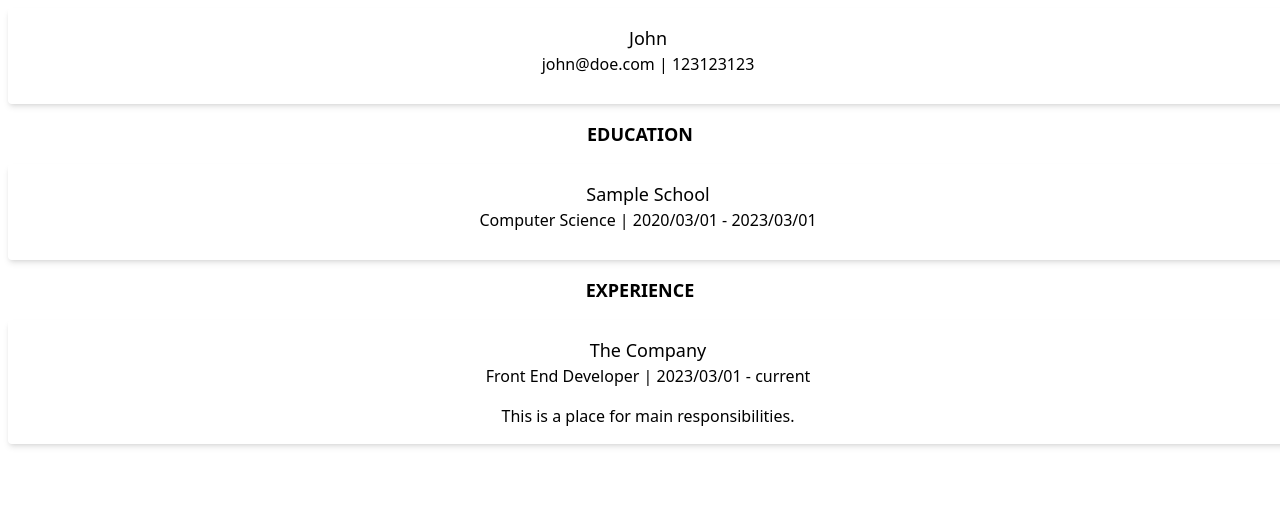
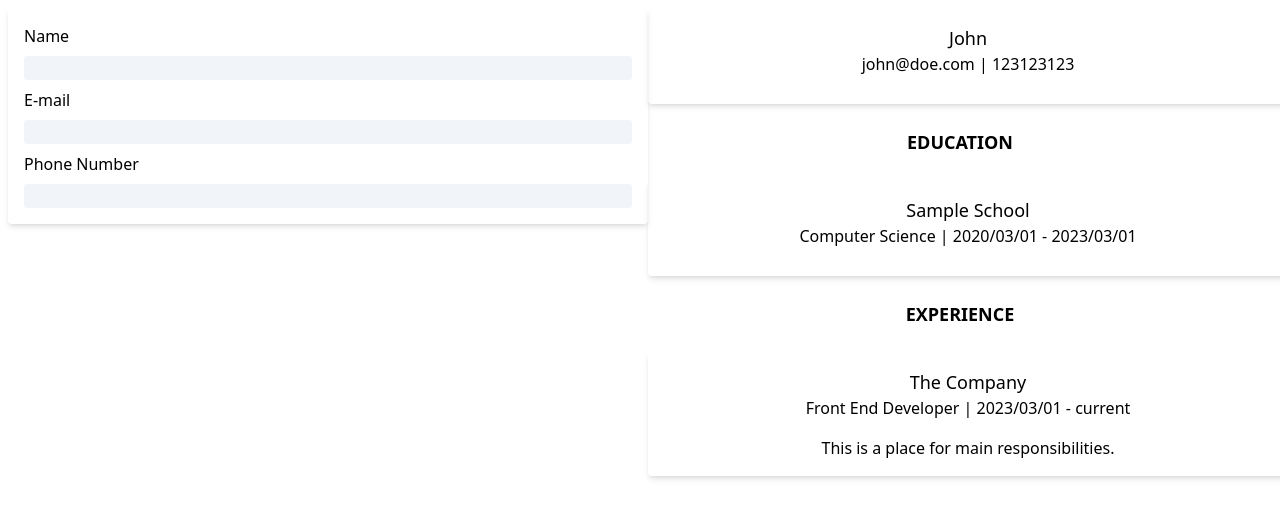
Before and after one commit to tjglwcz/odin-cv-application, a React (Vite) app: page / in a window 1280 px wide. Shown: the top 518 px of the page. Built offline with nearby package versions, Linux system fonts and the light colour scheme.

Commit message:
Changhe the layout in App.jsx

```diff
--- a/src/App.jsx
+++ b/src/App.jsx
@@ -1,9 +1,14 @@
 import GeneralInformationView from "./components/view/GeneralInformationView";
 import EducationView from "./components/view/EducationView";
 import ExperienceView from "./components/view/ExperienceView";
+import GeneralInformationForm from "./components/form/GeneralInformationForm";
 function App() {
   return (
-    <div>
+    <div className="grid grid-cols-1 md:grid-cols-2">
+      <div className="flex flex-col h-screen">
+        <GeneralInformationForm />
+      </div>
+      <div className="flex flex-col h-screen">
         <GeneralInformationView
           name="John"
           email="john@doe.com"
@@ -23,6 +28,7 @@
           mainResponsibilities="This is a place for main responsibilities."
         />
       </div>
+    </div>
   );
 }
 
```
Lines whose indentation alone changed are shown as unchanged.
